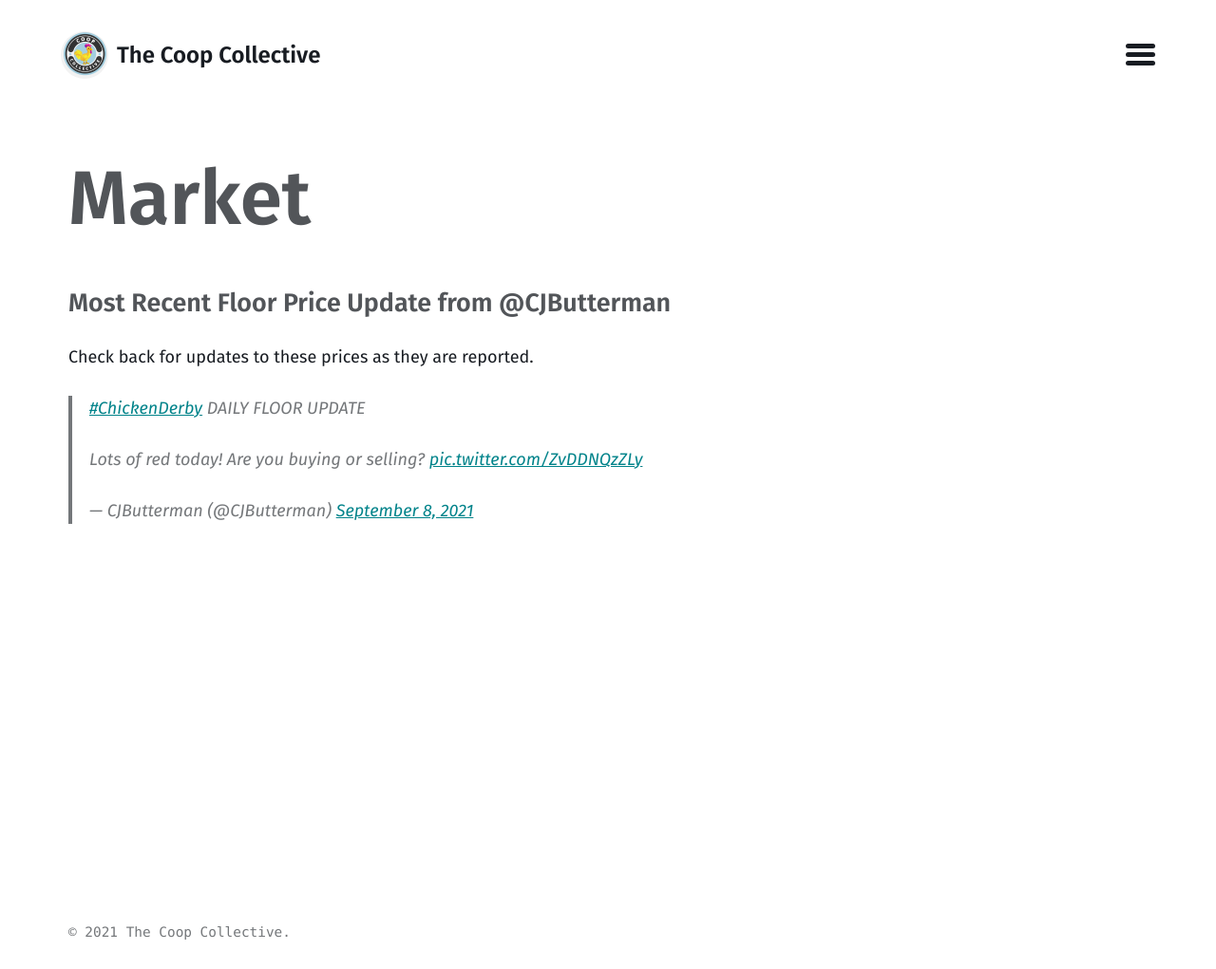
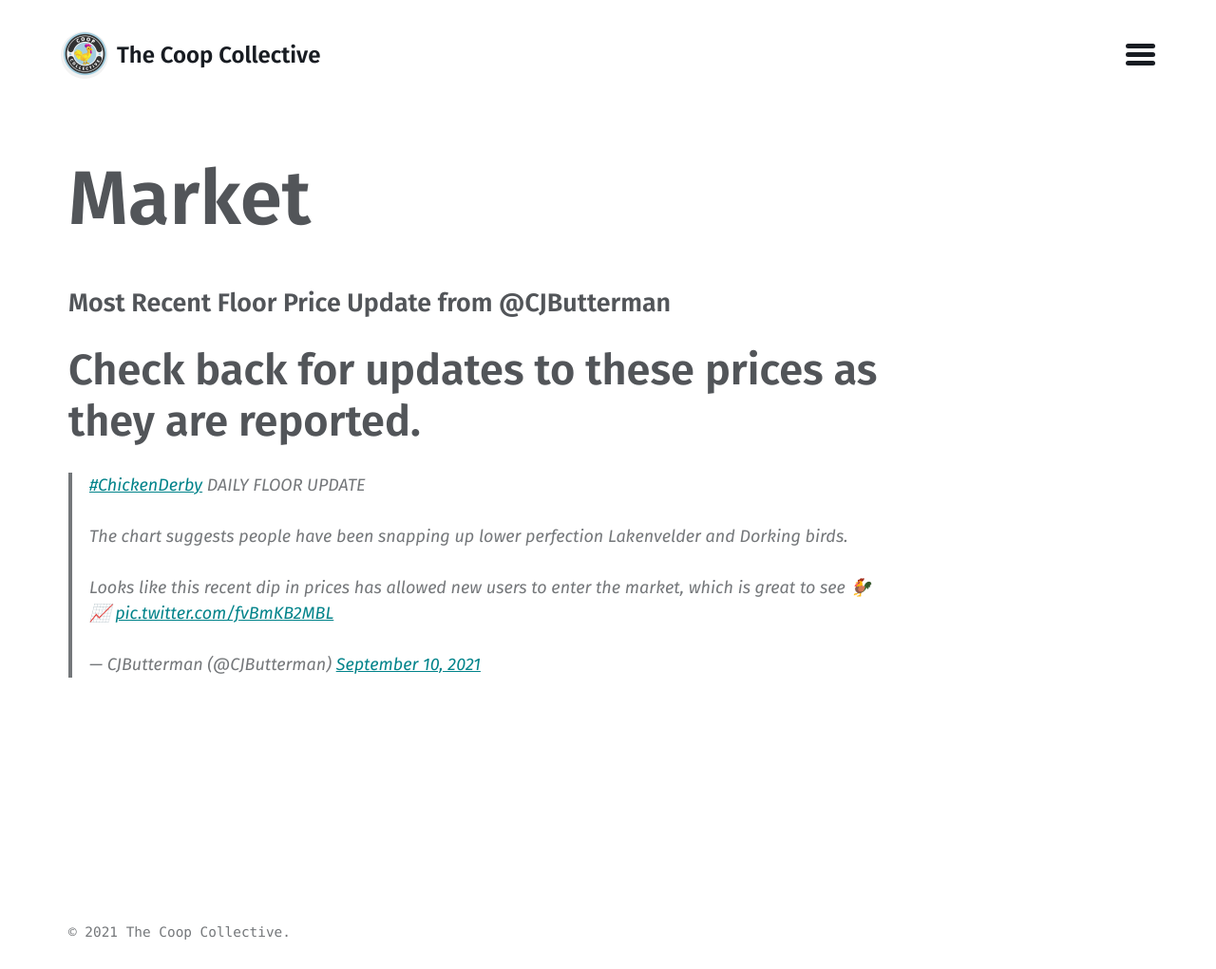
Before and after one commit to CoopCollective/coopcollective.github.io, a Jekyll site: the page built from market.md, in a window 1280 px wide. Shown: the whole page at 95% size. Built offline with Jekyll 4.4.1, drawn with Linux system fonts in a browser that asks for light colours; comment, search, counter and statistics services are not loaded.

Commit message:
Update market.md

```diff
--- a/market.md
+++ b/market.md
@@ -5,6 +5,7 @@ layout: market
 
 ### Most Recent Floor Price Update from @CJButterman
 
-Check back for updates to these prices as they are reported.
+# Check back for updates to these prices as they are reported.
 
-<blockquote class="twitter-tweet"><p lang="en" dir="ltr"><a href="https://twitter.com/hashtag/ChickenDerby?src=hash&amp;ref_src=twsrc%5Etfw">#ChickenDerby</a> DAILY FLOOR UPDATE<br><br>Lots of red today! Are you buying or selling? <a href="https://t.co/ZvDDNQzZLy">pic.twitter.com/ZvDDNQzZLy</a></p>&mdash; CJButterman (@CJButterman) <a href="https://twitter.com/CJButterman/status/1435412741175472129?ref_src=twsrc%5Etfw">September 8, 2021</a></blockquote> <script async src="https://platform.twitter.com/widgets.js" charset="utf-8"></script>
+
+<blockquote class="twitter-tweet"><p lang="en" dir="ltr"><a href="https://twitter.com/hashtag/ChickenDerby?src=hash&amp;ref_src=twsrc%5Etfw">#ChickenDerby</a> DAILY FLOOR UPDATE<br><br>The chart suggests people have been snapping up lower perfection Lakenvelder and Dorking birds. <br><br>Looks like this recent dip in prices has allowed new users to enter the market, which is great to see 🐓📈 <a href="https://t.co/fvBmKB2MBL">pic.twitter.com/fvBmKB2MBL</a></p>&mdash; CJButterman (@CJButterman) <a href="https://twitter.com/CJButterman/status/1436146166924656663?ref_src=twsrc%5Etfw">September 10, 2021</a></blockquote> <script async src="https://platform.twitter.com/widgets.js" charset="utf-8"></script>
```
